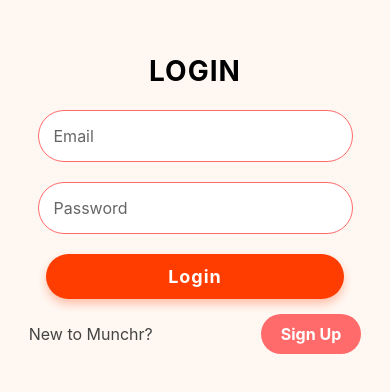
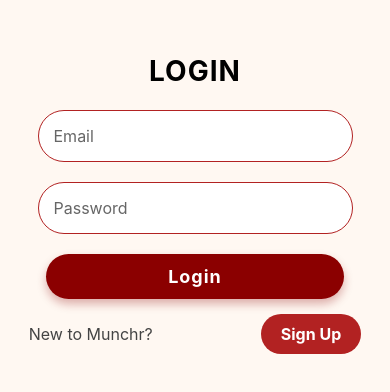
Before and after one commit to Raasika2510/Munchr, a React Native app: screen / in a window 390 px wide. Shown: the part 224-616 px from the top of the page. Built offline with nearby package versions, Linux system fonts and the light colour scheme.

Commit message:
CHnaged login Screen color

```diff
--- a/src/LoginSignupScreen/LoginScreen.js
+++ b/src/LoginSignupScreen/LoginScreen.js
@@ -5,7 +5,7 @@ import { StatusBar } from 'expo-status-bar';
 const LoginScreen = () => {
     return (
         <View style={styles.container}>
-            <StatusBar backgroundColor='#ff3d00' />
+            <StatusBar backgroundColor='#8B0000' />
 
             <View style={{ paddingVertical: 12, width: '85%', alignSelf: 'center', marginBottom: 10 }}>
                 <Text style={{ alignSelf: "center", fontSize: 28, fontWeight: '700', color: 'black', letterSpacing: 1 }}>
@@ -47,14 +47,14 @@ const styles = StyleSheet.create({
     container: {
         flex: 1,
         justifyContent: 'center',
-        backgroundColor: '#fff8f2', // Warm background color
+        backgroundColor: '#fff8f2', // Warm background
         width: '100%',
         paddingHorizontal: 20
     },
 
     input: {
         padding: 15,
-        borderColor: '#ff6b6b', // Soft red border
+        borderColor: '#B22222', // Deep red border for premium look
         borderWidth: 1.5,
         borderRadius: 30,
         marginBottom: 20,
@@ -67,13 +67,13 @@ const styles = StyleSheet.create({
     },
 
     loginbutton: {
-        backgroundColor: '#ff3d00', // Vibrant orange-red for a food app
+        backgroundColor: '#8B0000', // Deep maroon for a sophisticated feel
         borderRadius: 30,
         width: '85%',
         alignSelf: 'center',
         paddingVertical: 12,
         elevation: 5, // Stronger shadow for a floating effect
-        shadowColor: '#ff3d00',
+        shadowColor: '#8B0000',
         shadowOffset: { width: 0, height: 5 },
         shadowOpacity: 0.3,
         shadowRadius: 10
@@ -102,7 +102,7 @@ const styles = StyleSheet.create({
     },
 
     signupButton: {
-        backgroundColor: '#ff6b6b', // Light red for signup
+        backgroundColor: '#B22222', // Rich burgundy for signup button
         borderRadius: 25,
         alignSelf: 'center',
         paddingVertical: 10,
```
